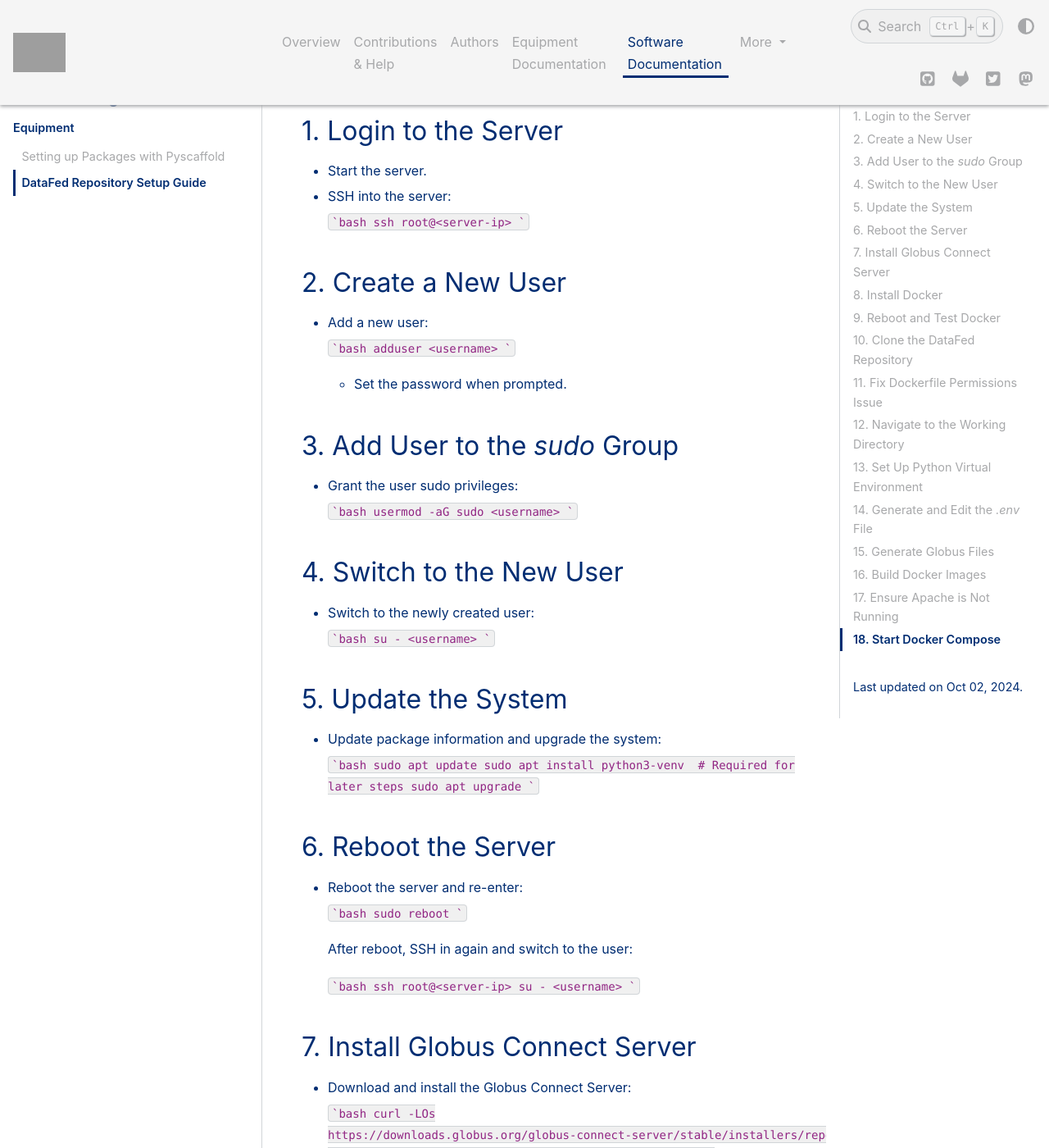
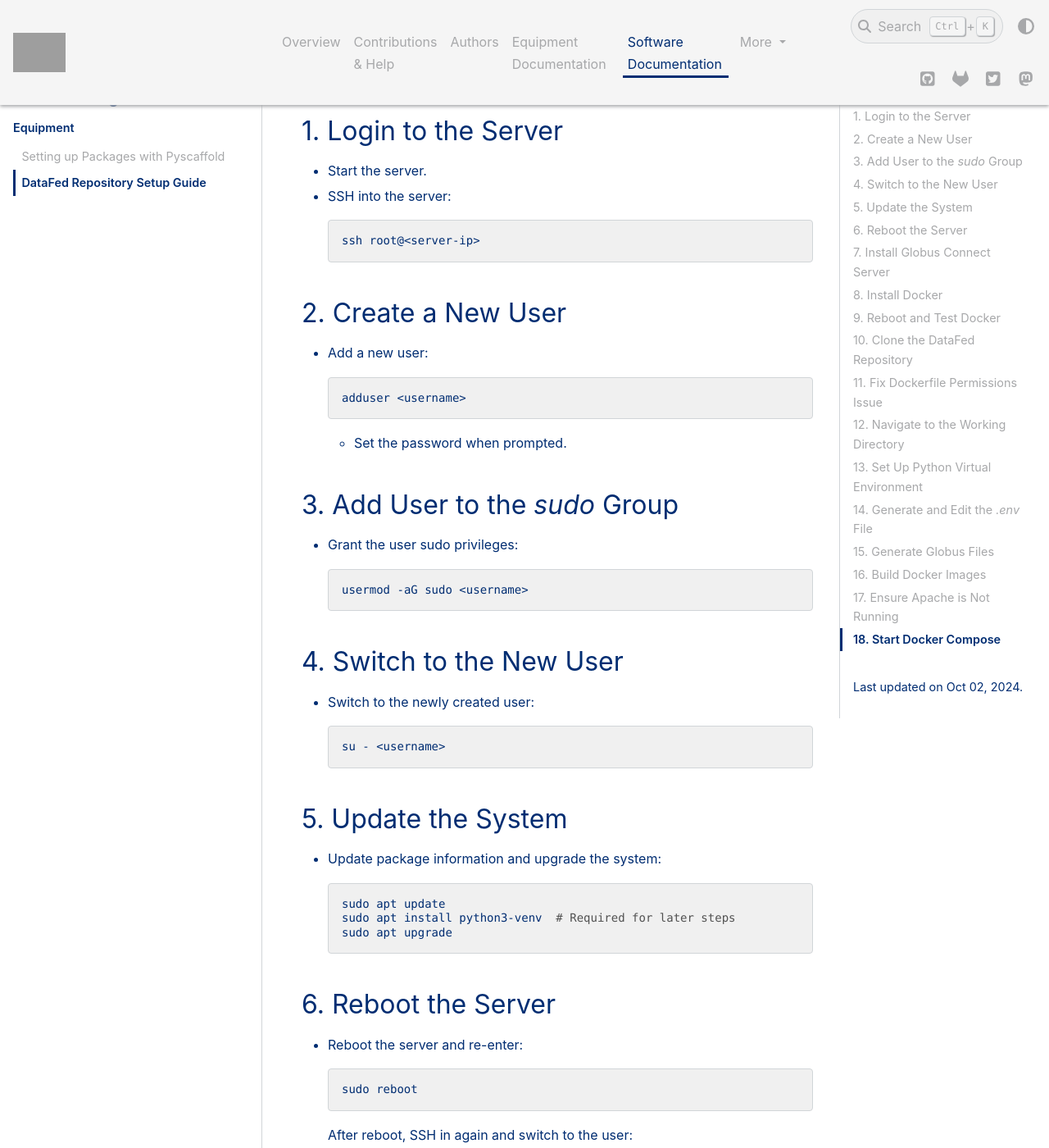
Before and after one commit to m3-learning/M3-Learning-Docs, a Sphinx documentation site: the page built from docs/software/datafed_repository_setup.rst, in a window 1280 px wide and 1400 px high, scrolled down 248 px. Shown: the whole window at 82% size. Built offline with Sphinx 7.4.7 and the PyData theme 0.15.4, drawn with Linux system fonts in a browser that asks for light colours; some of the changed text lies outside the part shown; grey boxes are pictures that could not be loaded.

Commit message:
#push fix bash

````diff
--- a/docs/conf.py
+++ b/docs/conf.py
@@ -75,6 +75,7 @@
     'myst_parser',
     'sphinxcontrib.pdfembed',
     'sphinx_git',
+    'sphinx_copybutton',
 ]
 
 # Add any paths that contain templates here, relative to this directory.
--- a/docs/requirements.txt
+++ b/docs/requirements.txt
@@ -7,3 +7,4 @@
 myst-parser
 git+https://github.com/SuperKogito/sphinxcontrib-pdfembed.git
 sphinx-git
+sphinx-copybutton
--- a/docs/software/datafed_repository_setup.rst
+++ b/docs/software/datafed_repository_setup.rst
@@ -1,6 +1,5 @@
 DataFed Repository Setup Guide
 ==============================
-
 
 *Last updated by Theo Beers, 2024-08-26, 20:00 EDT*
 
@@ -10,18 +9,18 @@
 - Start the server.
 - SSH into the server:
 
-  ```bash
-  ssh root@<server-ip>
-  ```
+  .. code-block:: bash
+
+     ssh root@<server-ip>
 
 2. Create a New User
 --------------------
 
 - Add a new user:
 
-  ```bash
-  adduser <username>
-  ```
+  .. code-block:: bash
+
+     adduser <username>
 
   - Set the password when prompted.
 
@@ -30,141 +29,141 @@
 
 - Grant the user sudo privileges:
 
-  ```bash
-  usermod -aG sudo <username>
-  ```
+  .. code-block:: bash
+
+     usermod -aG sudo <username>
 
 4. Switch to the New User
 -------------------------
 
 - Switch to the newly created user:
 
-  ```bash
-  su - <username>
-  ```
+  .. code-block:: bash
+
+     su - <username>
 
 5. Update the System
 --------------------
 
 - Update package information and upgrade the system:
 
-  ```bash
-  sudo apt update
-  sudo apt install python3-venv  # Required for later steps
-  sudo apt upgrade
-  ```
+  .. code-block:: bash
+
+     sudo apt update
+     sudo apt install python3-venv  # Required for later steps
+     sudo apt upgrade
 
 6. Reboot the Server
 --------------------
 
 - Reboot the server and re-enter:
 
-  ```bash
-  sudo reboot
-  ```
+  .. code-block:: bash
+
+     sudo reboot
 
   After reboot, SSH in again and switch to the user:
 
-  ```bash
-  ssh root@<server-ip>
-  su - <username>
-  ```
+  .. code-block:: bash
+
+     ssh root@<server-ip>
+     su - <username>
 
 7. Install Globus Connect Server
 --------------------------------
 
 - Download and install the Globus Connect Server:
 
-  ```bash
-  curl -LOs https://downloads.globus.org/globus-connect-server/stable/installers/repo/deb/globus-repo_latest_all.deb
-  sudo dpkg -i globus-repo_latest_all.deb
-  sudo apt-key add /usr/share/globus-repo/RPM-GPG-KEY-Globus
-  sudo apt update
-  sudo apt install globus-connect-server54
-  ```
+  .. code-block:: bash
+
+     curl -LOs https://downloads.globus.org/globus-connect-server/stable/installers/repo/deb/globus-repo_latest_all.deb
+     sudo dpkg -i globus-repo_latest_all.deb
+     sudo apt-key add /usr/share/globus-repo/RPM-GPG-KEY-Globus
+     sudo apt update
+     sudo apt install globus-connect-server54
 
 8. Install Docker
 -----------------
 
 - Install Docker prerequisites:
 
-  ```bash
-  sudo apt install ca-certificates curl
-  sudo install -m 0755 -d /etc/apt/keyrings
-  sudo curl -fsSL https://download.docker.com/linux/ubuntu/gpg -o /etc/apt/keyrings/docker.asc
-  sudo chmod a+r /etc/apt/keyrings/docker.asc
-  ```
+  .. code-block:: bash
+
+     sudo apt install ca-certificates curl
+     sudo install -m 0755 -d /etc/apt/keyrings
+     sudo curl -fsSL https://download.docker.com/linux/ubuntu/gpg -o /etc/apt/keyrings/docker.asc
+     sudo chmod a+r /etc/apt/keyrings/docker.asc
 
 - Set up the Docker repository:
 
-  ```bash
-  echo \
-  "deb [arch=$(dpkg --print-architecture) signed-by=/etc/apt/keyrings/docker.asc] https://download.docker.com/linux/ubuntu \
-  $(. /etc/os-release && echo "$VERSION_CODENAME") stable" | \
-  sudo tee /etc/apt/sources.list.d/docker.list > /dev/null
-  ```
+  .. code-block:: bash
+
+     echo \
+     "deb [arch=$(dpkg --print-architecture) signed-by=/etc/apt/keyrings/docker.asc] https://download.docker.com/linux/ubuntu \
+     $(. /etc/os-release && echo "$VERSION_CODENAME") stable" | \
+     sudo tee /etc/apt/sources.list.d/docker.list > /dev/null
 
 - Install Docker:
 
-  ```bash
-  sudo apt update
-  sudo apt install docker-ce docker-ce-cli containerd.io docker-buildx-plugin docker-compose-plugin
-  ```
+  .. code-block:: bash
+
+     sudo apt update
+     sudo apt install docker-ce docker-ce-cli containerd.io docker-buildx-plugin docker-compose-plugin
 
 - Add the user to the `docker` group:
 
-  ```bash
-  sudo usermod -aG docker <username>
-  ```
+  .. code-block:: bash
+
+     sudo usermod -aG docker <username>
 
 9. Reboot and Test Docker
 -------------------------
 
 - Reboot the server and re-enter:
 
-  ```bash
-  sudo reboot
-  ssh root@<server-ip>
-  su - <username>
-  sudo apt update
-  sudo apt upgrade
-  ```
+  .. code-block:: bash
+
+     sudo reboot
+     ssh root@<server-ip>
+     su - <username>
+     sudo apt update
+     sudo apt upgrade
 
 - Test Docker:
 
-  ```bash
-  docker run hello-world
-  ```
+  .. code-block:: bash
+
+     docker run hello-world
 
 10. Clone the DataFed Repository
 --------------------------------
 
 - Clone the DataFed repository:
 
-  ```bash
-  git clone https://github.com/ORNL/DataFed.git
-  cd DataFed
-  git checkout release_June_2024
-  git submodule update --init --recursive
-  ```
+  .. code-block:: bash
+
+     git clone https://github.com/ORNL/DataFed.git
+     cd DataFed
+     git checkout release_June_2024
+     git submodule update --init --recursive
 
 11. Fix Dockerfile Permissions Issue
 ------------------------------------
 
 - Fix permissions in the Dockerfile:
 
-  ```bash
-  sed -i '/WORKDIR/a RUN chmod o+w ${DATAFED_INSTALL_PATH}/authz' repository/docker/Dockerfile.gcs
-  ```
+  .. code-block:: bash
+
+     sed -i '/WORKDIR/a RUN chmod o+w ${DATAFED_INSTALL_PATH}/authz' repository/docker/Dockerfile.gcs
 
 12. Navigate to the Working Directory
 -------------------------------------
 
 - Navigate to the `compose/repo` directory:
 
-  ```bash
-  cd compose/repo
-  ```
+  .. code-block:: bash
+
+     cd compose/repo
 
   All subsequent steps assume you remain in ``DataFed/compose/repo``.
 
@@ -173,38 +172,38 @@
 
 - Set up a Python virtual environment:
 
-  ```bash
-  python3 -m venv .venv
-  source .venv/bin/activate
-  pip install globus-sdk
-  ```
+  .. code-block:: bash
+
+     python3 -m venv .venv
+     source .venv/bin/activate
+     pip install globus-sdk
 
 14. Generate and Edit the `.env` File
 -------------------------------------
 
 - Generate the `.env` file:
 
-  ```bash
-  ./generate_env.sh
-  ```
+  .. code-block:: bash
+
+     ./generate_env.sh
 
 - Edit the `.env` file with the appropriate values:
 
-  ```bash
-  DATAFED_GLOBUS_SUBSCRIPTION=<id>
-  DATAFED_DOMAIN=datafed.ornl.gov
-  DATAFED_GCS_IP=<server-ip>
-  DATAFED_REPO_DOMAIN=<server-ip>
-  ```
+  .. code-block:: bash
+
+     DATAFED_GLOBUS_SUBSCRIPTION=<id>
+     DATAFED_DOMAIN=datafed.ornl.gov
+     DATAFED_GCS_IP=<server-ip>
+     DATAFED_REPO_DOMAIN=<server-ip>
 
 15. Generate Globus Files
 -------------------------
 
 - Generate Globus configuration files:
 
-  ```bash
-  ./generate_globus_files.sh
-  ```
+  .. code-block:: bash
+
+     ./generate_globus_files.sh
 
   Follow the provided link, retrieve the authorization code, and paste it when prompted.
 
@@ -213,9 +212,9 @@
 
 - Build the repository Docker images:
 
-  ```bash
-  ./build_repo_images_for_compose.sh
-  ```
+  .. code-block:: bash
+
+     ./build_repo_images_for_compose.sh
 
   This process may take at least 15 minutes.
 
@@ -224,37 +223,37 @@
 
 - Check if Apache is running:
 
-  ```bash
-  sudo apt install net-tools
-  sudo netstat -tlupn | grep ':80'
-  ```
+  .. code-block:: bash
+
+     sudo apt install net-tools
+     sudo netstat -tlupn | grep ':80'
 
 - If Apache is running, stop the service:
 
-  ```bash
-  sudo systemctl stop apache2
-  ```
+  .. code-block:: bash
+
+     sudo systemctl stop apache2
 
   Double-check the status to ensure it is stopped:
 
-  ```bash
-  sudo netstat -tlupn | grep ':80'
-  sudo systemctl status apache2
-  ```
+  .. code-block:: bash
+
+     sudo netstat -tlupn | grep ':80'
+     sudo systemctl status apache2
 
 18. Start Docker Compose
 ------------------------
 
 - Unset environment variables (optional, but may be necessary):
 
-  ```bash
-  source ./unset_env.sh
-  ```
+  .. code-block:: bash
+
+     source ./unset_env.sh
 
 - Start the Docker Compose setup:
 
-  ```bash
-  docker compose -f ./compose.yml up
-  ```
+  .. code-block:: bash
+
+     docker compose -f ./compose.yml up
 
   With the permission issue fixed, it should now work as expected.
````
